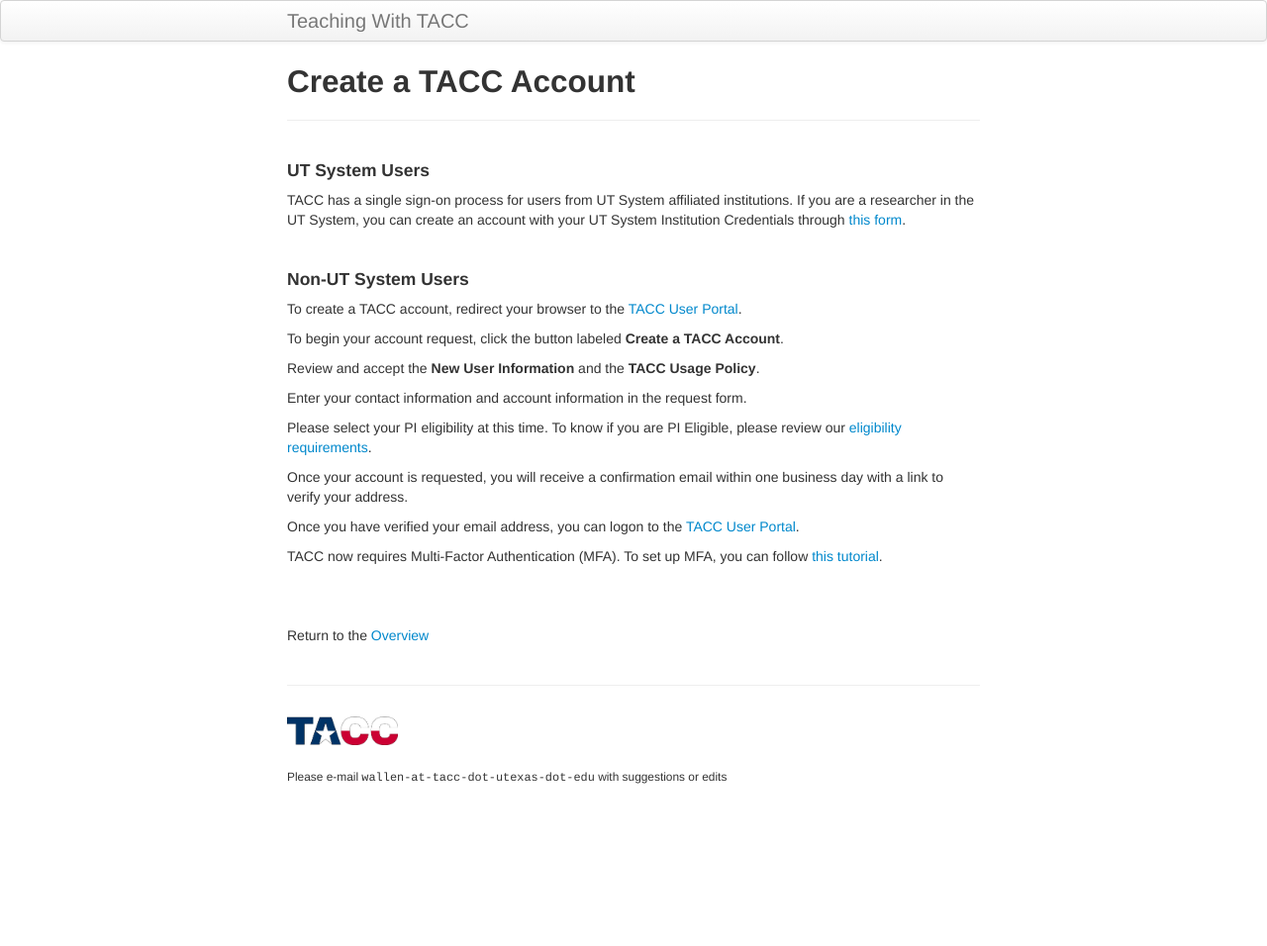
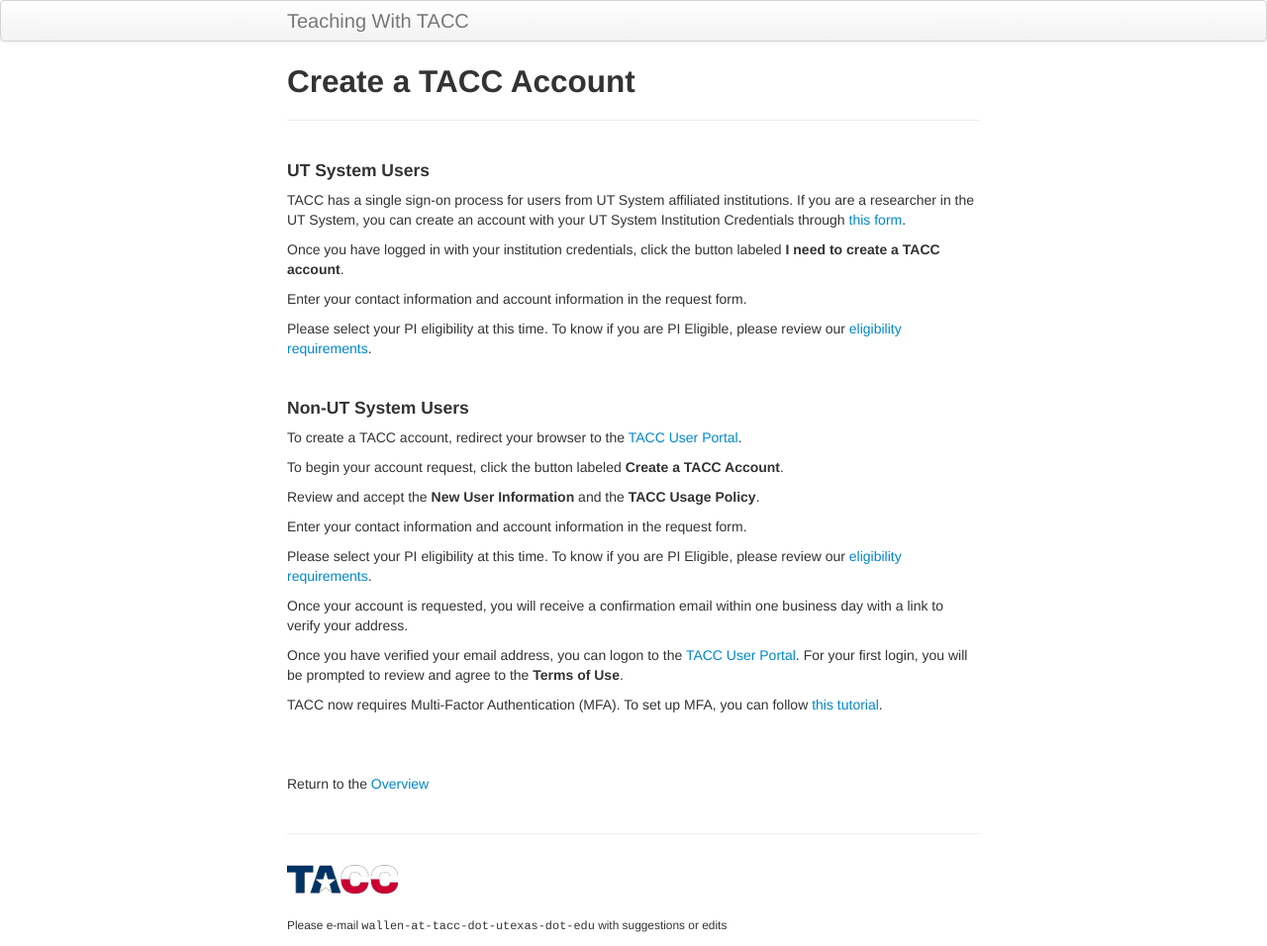
Before and after one commit to TACC/TeachingWithTACC, a Jekyll site: the page built from docs/01.create_account.md, in a window 1280 px wide. Shown: the whole page at 99% size. Built offline with Jekyll 4.4.1, drawn with Linux system fonts in a browser that asks for light colours; before the commit the page ends 900 px from its top, so only the background shows below that.

Commit message:
updated 01.create_account

```diff
--- a/docs/01.create_account.md
+++ b/docs/01.create_account.md
@@ -6,6 +6,12 @@ tagline:
 
 #### UT System Users
 TACC has a single sign-on process for users from UT System affiliated institutions. If you are a researcher in the UT System, you can create an account with your UT System Institution Credentials through [this form](https://portal.tacc.utexas.edu/utdr).
+
+Once you have logged in with your institution credentials, click the button labeled **I need to create a TACC account**.
+
+Enter your contact information and account information in the request form.
+
+Please select your PI eligibility at this time. To know if you are PI Eligible, please review our [eligibility requirements](https://portal.tacc.utexas.edu/allocations-overview#eligibility).
 
 <br>
 #### Non-UT System Users
@@ -21,7 +27,7 @@ Please select your PI eligibility at this time. To know if you are PI Eligible,
 
 Once your account is requested, you will receive a confirmation email within one business day with a link to verify your address.
 
-Once you have verified your email address, you can logon to the [TACC User Portal](https://portal.tacc.utexas.edu).
+Once you have verified your email address, you can logon to the [TACC User Portal](https://portal.tacc.utexas.edu). For your first login, you will be prompted to review and agree to the **Terms of Use**.
 
 TACC now requires Multi-Factor Authentication (MFA). To set up MFA, you can follow [this tutorial](https://portal.tacc.utexas.edu/tutorials/multifactor-authentication).
 
```
